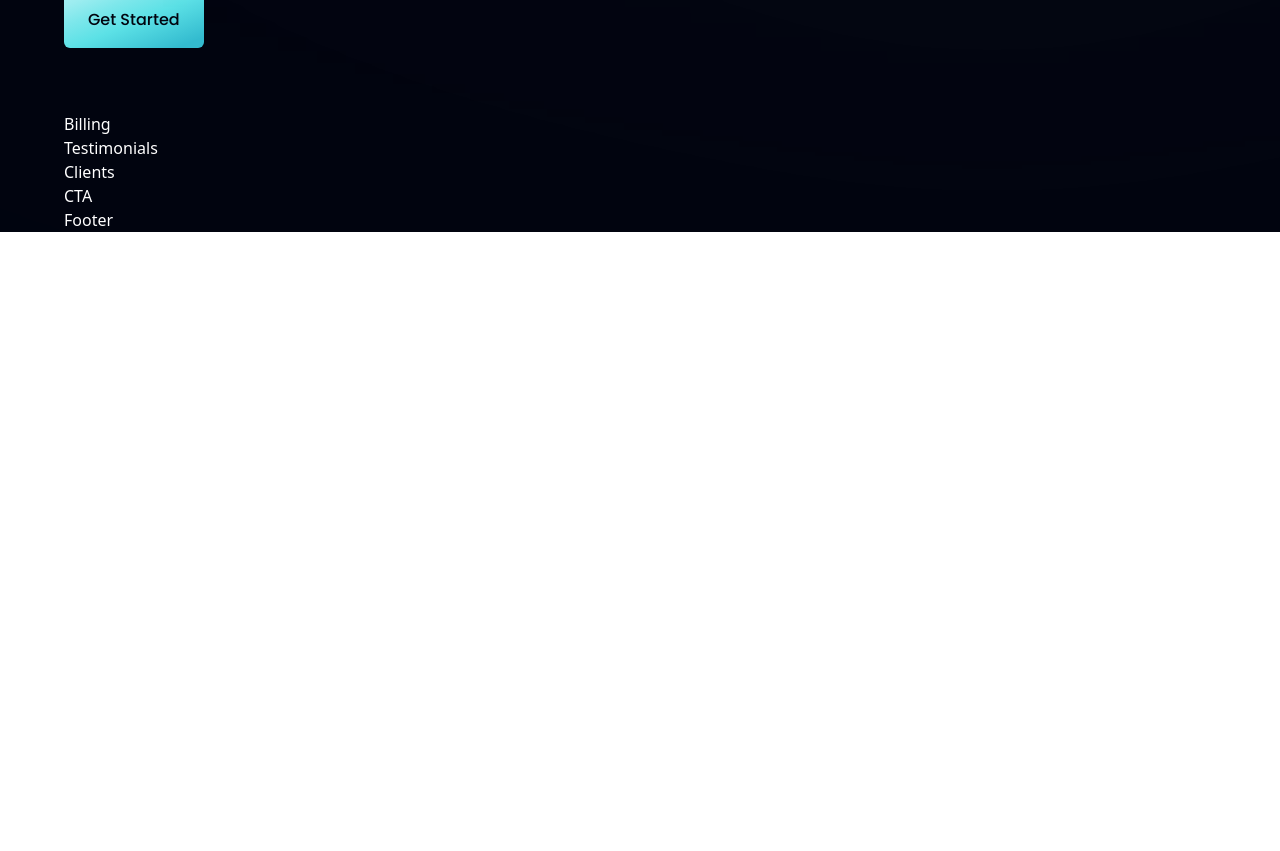
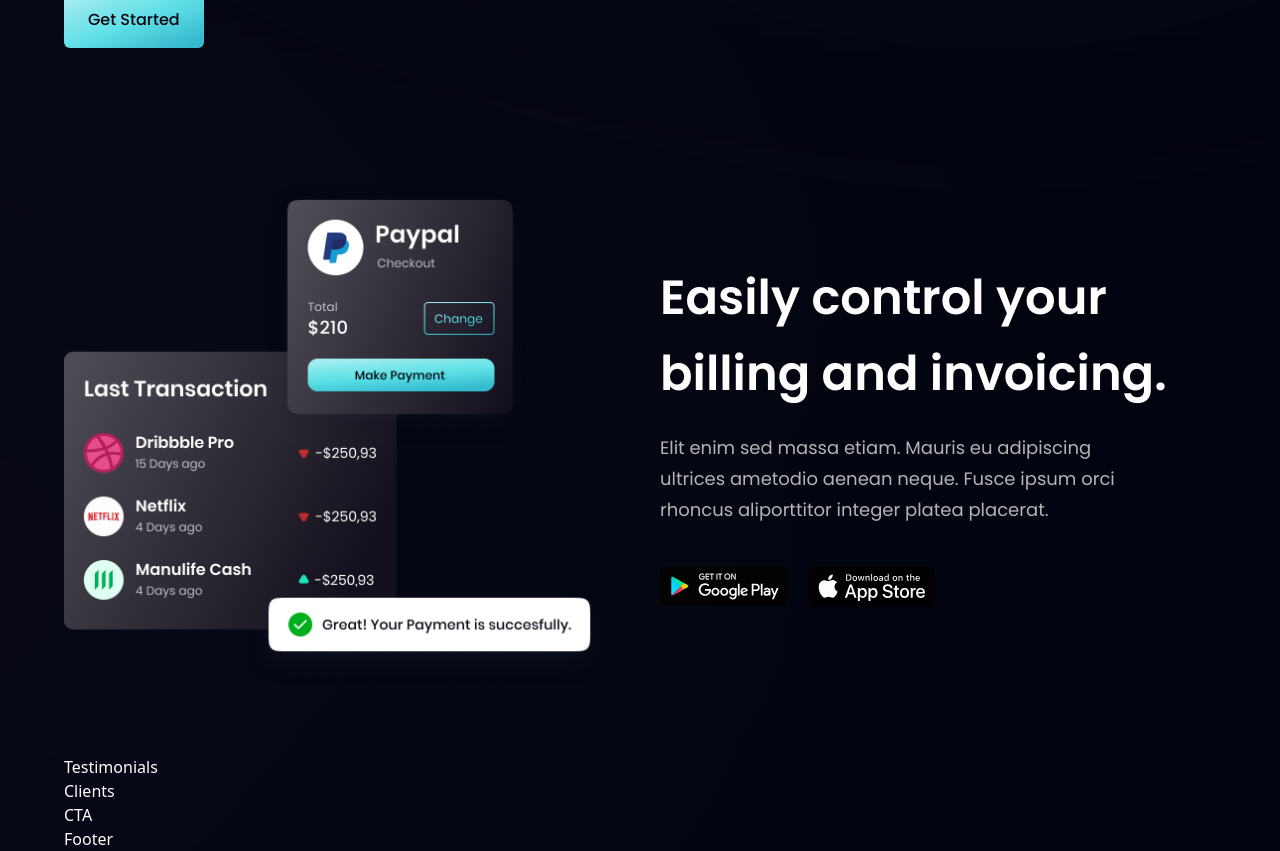
Before and after one commit to wassem7/Hoobank, a React (Vite) app: page / in a window 1280 px wide. Shown: the part 1431-2282 px from the top of the page. Before the commit the page ends 1663 px from the top, so only its background shows below. Built offline with nearby package versions, Linux system fonts and the light colour scheme.

Commit message:
Billing section

```diff
--- a/src/components/Billing.jsx
+++ b/src/components/Billing.jsx
@@ -1,7 +1,47 @@
 import React from 'react';
+import { apple, google, bill } from '../assets';
+import styles, { layout } from '../style';
+const Billing = () => (
+  <section id='billing' className={layout.sectionReverse}>
+    <div className={layout.sectionImgReverse}>
+      <img
+        src={bill}
+        alt='billing'
+        className='w-[100%] h-[100%] relative z-[5]'
+      />
+      <div className='rounded-full absolute z-[3] -left-1/2 top-0 w-[50%] h-[50%] white__gradient' />
 
-const Billing = () => {
-  return <div>Billing</div>;
-};
+      <div className='rounded-full absolute z-[0] -left-1/2 bottom-0 w-[50%] h-[50%] pink__gradient' />
+    </div>
+
+    {/* Text */}
+    <div className={layout.sectionInfo}>
+      <h2 className={styles.heading2}>
+        Easily control your <br className='sm:block hidden' />{' '}
+        billing and invoicing.
+      </h2>
+      <p className={`${styles.paragraph} max-w-[470px] mt-5`}>
+        Elit enim sed massa etiam. Mauris eu adipiscing ultrices
+        ametodio aenean neque. Fusce ipsum orci rhoncus
+        aliporttitor integer platea placerat.
+      </p>
+
+      {/* Logos container */}
+      <div className='flex flex-row flex-wrap sm:mt-10 mt-6'>
+        <img
+          className='w-[128px] h-[42px] object-contain mr-5 hover:scale-105 hover:duration-150 cursor-pointer'
+          src={google}
+          alt='google_logo'
+        />
+
+        <img
+          className='w-[128px] h-[42px] object-contain hover:scale-105 hover:duration-150 cursor-pointer'
+          src={apple}
+          alt='apple_logo'
+        />
+      </div>
+    </div>
+  </section>
+);
 
 export default Billing;
```
